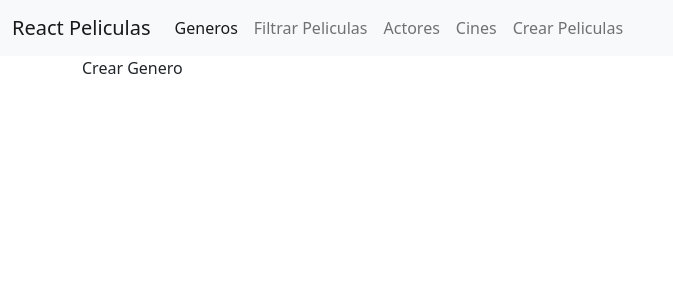
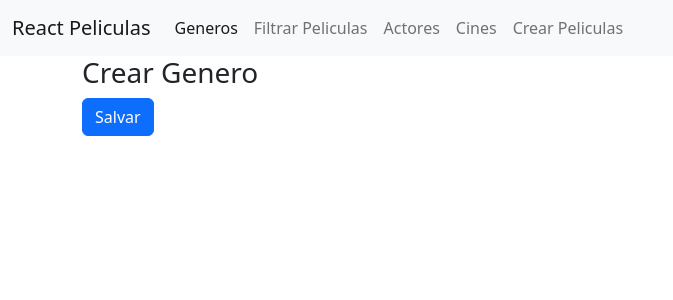
Before and after one commit to eminvrz/curso-React17-ASP.NET5, a React (Create React App) app: page /generos/crear in a window 1280 px wide. Shown: the top 300 px of the page, without its empty margins (0-673 px from the left). Built offline with nearby package versions, Linux system fonts and the light colour scheme.

Commit message:
Navegando con JavaScript y useHistory

```diff
--- a/src/generos/crearGeneros.tsx
+++ b/src/generos/crearGeneros.tsx
@@ -1,7 +1,18 @@
-function crearGenero() {
+import { useHistory } from "react-router-dom";
+import Button from "../utils/Button"
+
+function CrearGenero() {
+
+    // UseHistory para poder navegar utilizando codigo de JavaScript
+    const history = useHistory();
+
     return (
-        <>Crear Genero</>
+        <>
+        <h3>Crear Genero</h3>
+        <Button onClick={() => history.push('/generos')}>Salvar</Button>
+        </>
+
     );
 }
 
-export default crearGenero;
+export default CrearGenero;
--- a/src/utils/Button.tsx
+++ b/src/utils/Button.tsx
@@ -1,12 +1,15 @@
 import { ReactElement } from 'react'
 function Button(props: buttonProps) {
     return (
-        <button type='button' className='btn btn-primary'>{props.children}</button>
+        <button type='button' className='btn btn-primary'
+        onClick={props.onClick}
+        >{props.children}</button>
      );
 }
 
 interface buttonProps{
     children: React.ReactNode;
+    onClick(): void;
 }
 
 export default Button;
```
